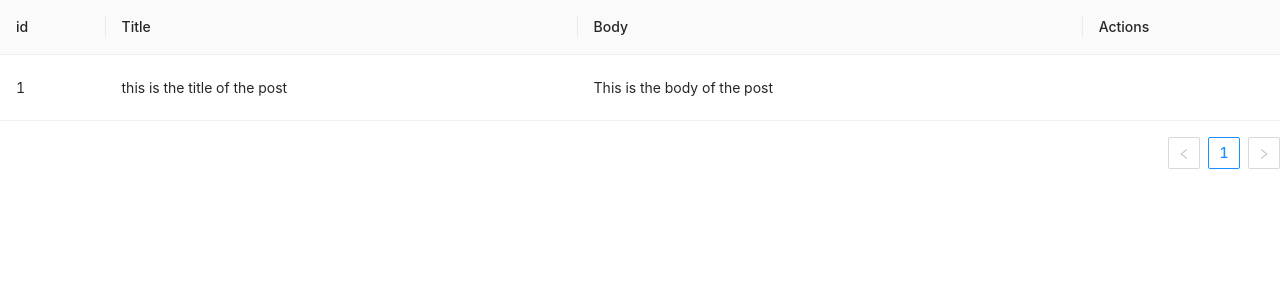
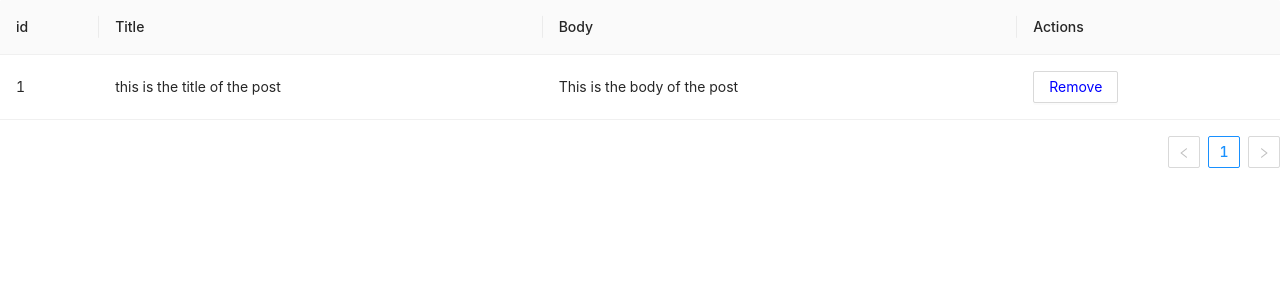
Before and after one commit to angeld287/spa_list, a React (Create React App) app: page / in a window 1280 px wide. Shown: the top 300 px of the page. Built offline with nearby package versions, Linux system fonts and the light colour scheme.

Commit message:
adding button to list

```diff
--- a/src/Components/CustomTable/index.tsx
+++ b/src/Components/CustomTable/index.tsx
@@ -33,13 +33,13 @@ const CustomTable: FC<table> = ({ headers, itemsLoading, items }) => {
                 title: _,
                 key: _.toLowerCase(),
                 dataIndex: _.toLowerCase(),
-                render: (btns) => (
-                    <Space size="middle">
+                render: (btns) => {
+                    return (<Space size="middle">
                         {
-                            btns.map((_: ICustomButton) => <CustomButton color={_.color} _key={_.id + _.color} onClick={_.onClick} loading={_.loading === undefined ? false : _.loading} >{_.children === undefined ? "" : _.children === null ? "" : _.children}</CustomButton>)
+                            btns.map((_: ICustomButton) => <CustomButton color={_.color} _key={_.id + _.color} onClick={_.onClick} loading={_.loading === undefined ? false : _.loading} >{_.children}</CustomButton>)
                         }
-                    </Space>
-                ),
+                    </Space>)
+                },
             })
         }
     }), [headers]);
--- a/src/Pages/PostsList/index.tsx
+++ b/src/Pages/PostsList/index.tsx
@@ -16,7 +16,7 @@ const PostsList: FC = () => {
         body: 'This is the body of the post',
         title: 'this is the title of the post',
         actions: [
-            { id: '1', color: 'blue', icon: EditOutlined, onClicAction: () => { console.log(1) }, text: "Remove" },
+            { id: '1', color: 'blue', onClick: () => { console.log(1) }, children: "Remove", loading: false, _key: '2' },
         ],
     }
     _items = [post]
--- a/src/Providers/Posts/posts.provider.tsx
+++ b/src/Providers/Posts/posts.provider.tsx
@@ -1,4 +1,3 @@
-import { EditOutlined } from "@ant-design/icons";
 import React, { createContext, useState, ReactNode, FC, useEffect } from "react";
 import IPost from "../../Interfaces/IPosts";
 
@@ -24,7 +23,7 @@ const PostProvider: FC<IPostProvider> = ({ children }) => {
             body: 'This is the body of the post',
             title: 'this is the title of the post',
             actions: [
-                { id: '1', color: 'blue', icon: EditOutlined, onClicAction: () => { console.log(1) }, text: "Remove" },
+                { id: '1', color: 'blue', onClick: () => { console.log(1) }, children: "Remove", loading: false, _key: '2' },
             ],
         }
 
```
Also changed, not shown: src/Interfaces/IPosts.tsx (+2 -9 lines), 1 other file (tests, documents, lock files or other folders).
